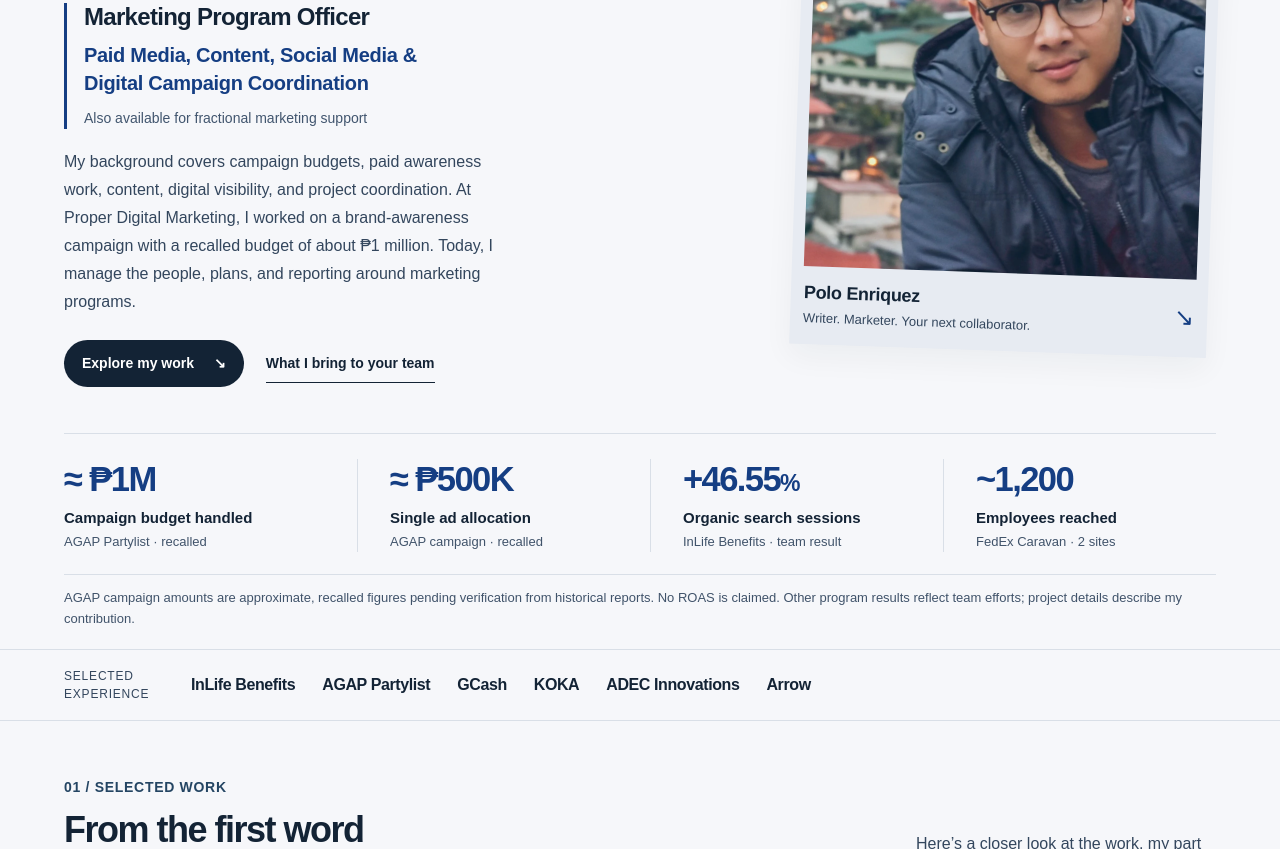
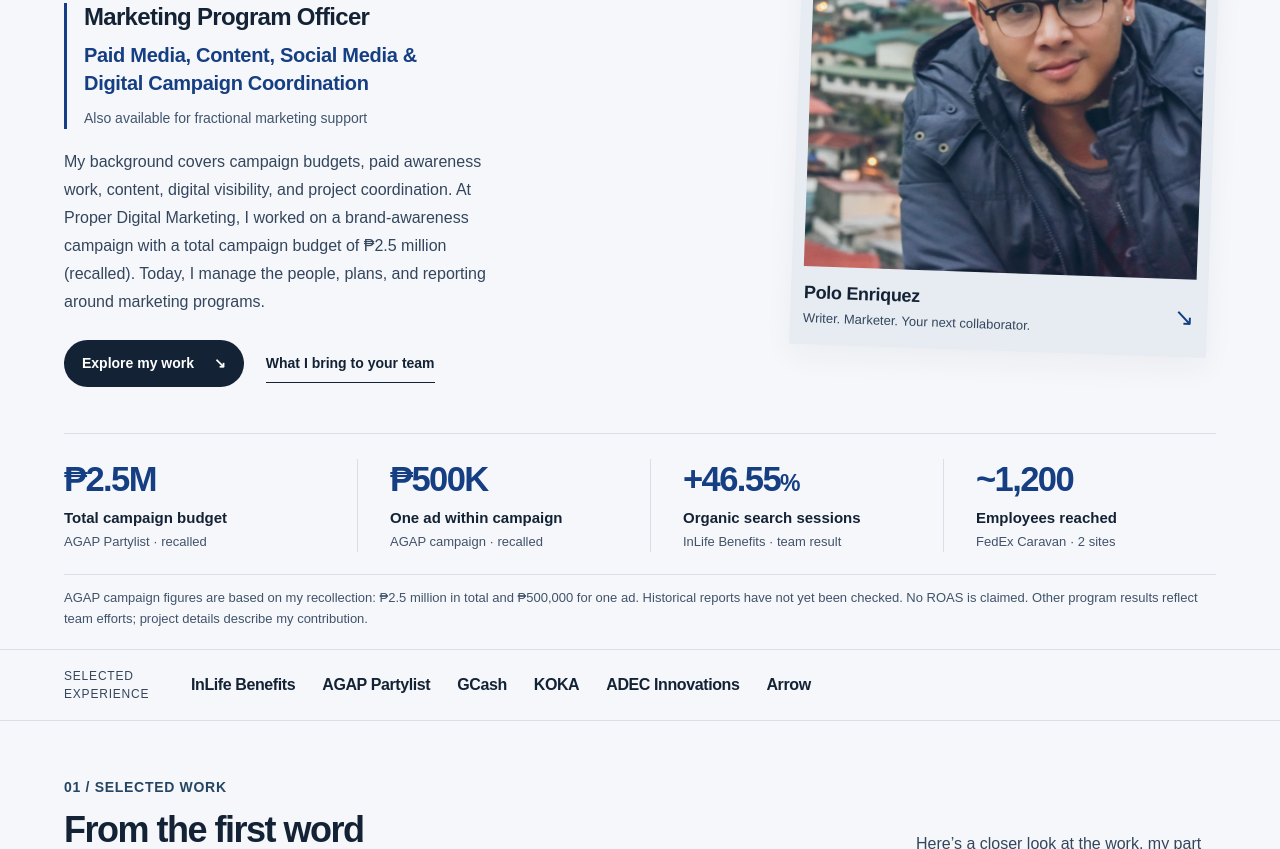
Before and after one commit to putopao/putopao.github.io, a plain HTML site: page paid-media/index.html in a window 1280 px wide. Shown: the part 402-1251 px from the top of the page. Drawn offline with Linux system fonts and the light colour scheme.

Commit message:
Correct AGAP Partylist budget to ₱2.5M total and ₱500K for one ad

```diff
--- a/paid-media/index.html
+++ b/paid-media/index.html
@@ -39,7 +39,7 @@
         <p class="pp-eyebrow">POLO ENRIQUEZ / PAID MEDIA, CONTENT &amp; MARKETING</p>
         <h1>Paid campaigns.<br>Clear words.<br><span>Work that moves.</span></h1>
         <div class="pp-identity"><p class="pp-role">Marketing Program Officer</p><p class="pp-professional-scope">Paid Media, Content, Social Media &amp;<br>Digital Campaign Coordination</p><p class="pp-fractional">Also available for fractional marketing support</p></div>
-        <p class="pp-intro">My background covers campaign budgets, paid awareness work, content, digital visibility, and project coordination. At Proper Digital Marketing, I worked on a brand-awareness campaign with a recalled budget of about ₱1 million. Today, I manage the people, plans, and reporting around marketing programs.</p>
+        <p class="pp-intro">My background covers campaign budgets, paid awareness work, content, digital visibility, and project coordination. At Proper Digital Marketing, I worked on a brand-awareness campaign with a total campaign budget of ₱2.5 million (recalled). Today, I manage the people, plans, and reporting around marketing programs.</p>
         <div class="pp-actions"><button type="button" class="pp-primary cursor-interaction" data-scroll="pp-work">Explore my work <span aria-hidden="true">↘</span></button><button type="button" class="pp-text-button cursor-interaction" data-scroll="pp-skills">What I bring to your team</button></div>
       </div>
       <figure class="pp-portrait">
@@ -49,12 +49,12 @@
       </figure>
     </section>
     <div class="pp-impact" aria-label="Selected campaign scope and program results">
-      <div><strong>≈ ₱1M</strong><span>Campaign budget handled</span><small>AGAP Partylist · recalled</small></div>
-      <div><strong>≈ ₱500K</strong><span>Single ad allocation</span><small>AGAP campaign · recalled</small></div>
+      <div><strong>₱2.5M</strong><span>Total campaign budget</span><small>AGAP Partylist · recalled</small></div>
+      <div><strong>₱500K</strong><span>One ad within campaign</span><small>AGAP campaign · recalled</small></div>
       <div><strong>+46.55<span>%</span></strong><span>Organic search sessions</span><small>InLife Benefits · team result</small></div>
       <div><strong>~1,200</strong><span>Employees reached</span><small>FedEx Caravan · 2 sites</small></div>
     </div>
-    <p class="pp-impact-note">AGAP campaign amounts are approximate, recalled figures pending verification from historical reports. No ROAS is claimed. Other program results reflect team efforts; project details describe my contribution.</p>
+    <p class="pp-impact-note">AGAP campaign figures are based on my recollection: ₱2.5 million in total and ₱500,000 for one ad. Historical reports have not yet been checked. No ROAS is claimed. Other program results reflect team efforts; project details describe my contribution.</p>
     <div class="pp-brands"><span>SELECTED EXPERIENCE</span><strong>InLife Benefits</strong><strong>AGAP Partylist</strong><strong>GCash</strong><strong>KOKA</strong><strong>ADEC Innovations</strong><strong>Arrow</strong></div>
     <section class="pp-work" id="pp-work">
       <div class="pp-section-heading"><div><p class="pp-eyebrow">01 / SELECTED WORK</p><h2>From the first word<br>to the final delivery.</h2></div><p>Here’s a closer look at the work, my part in it, and what came out of it.</p></div>
```
